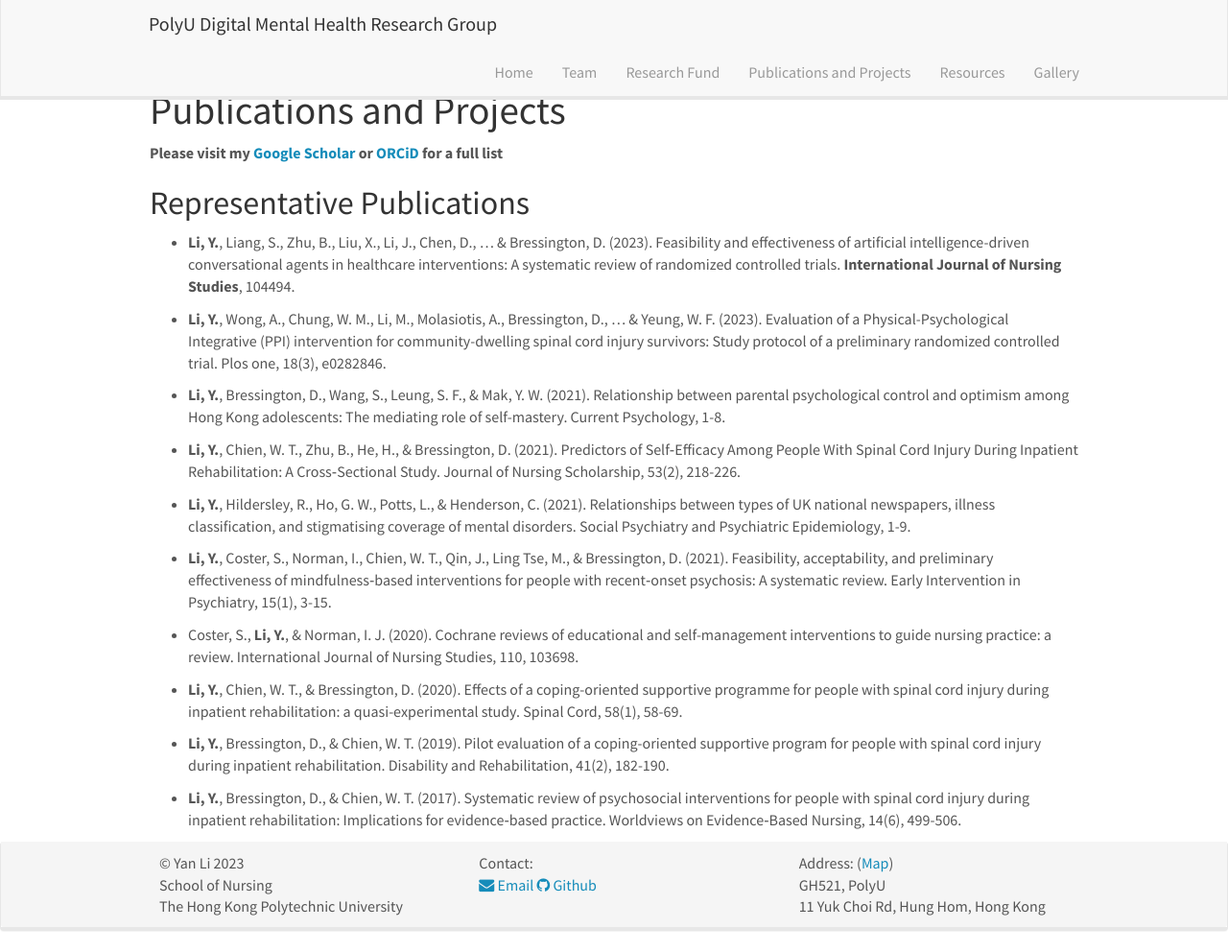
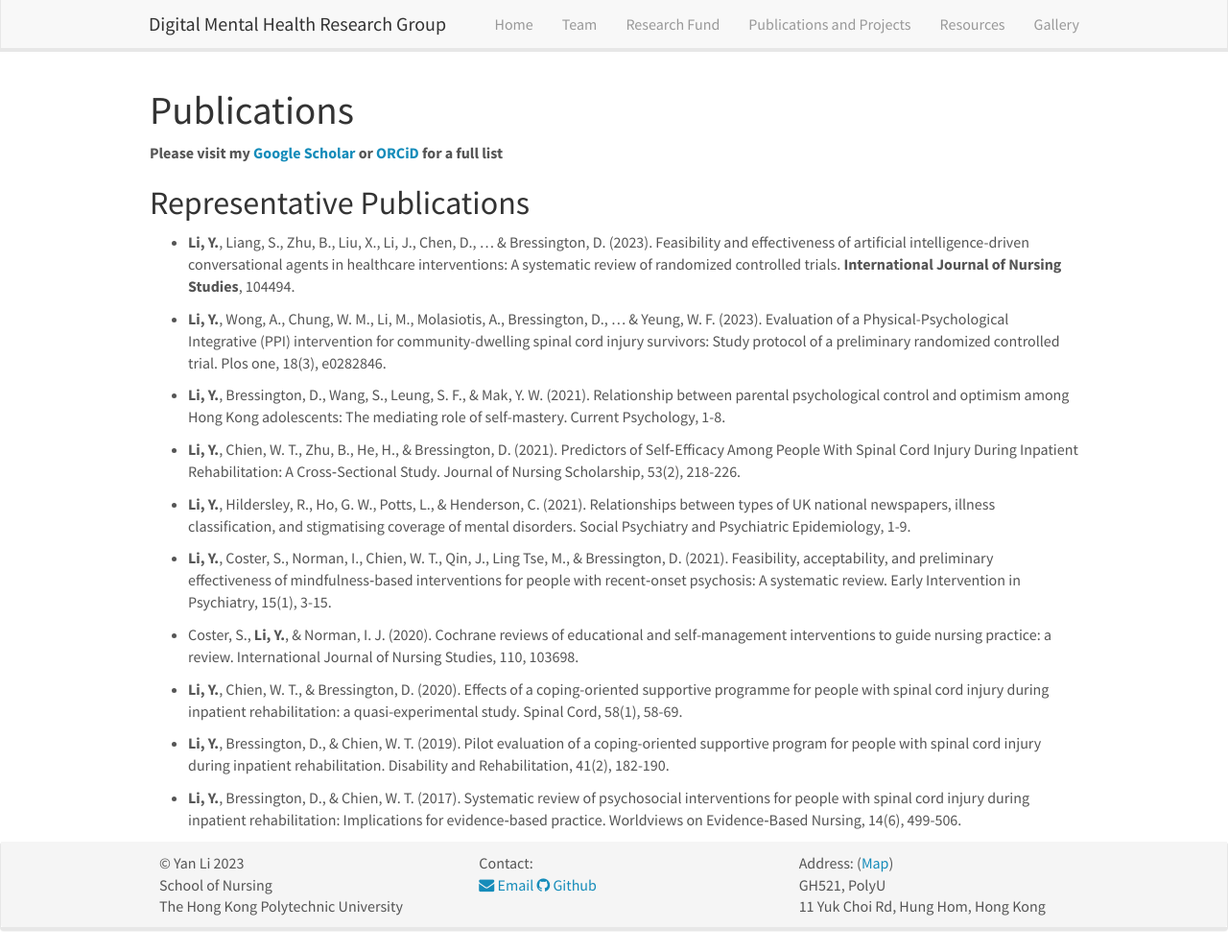
Before and after one commit to polyuly/polyuly.github.io, a Jekyll site: the page built from _pages/publications.md, in a window 1280 px wide and 992 px high. Shown: the whole window at 96% size. Built offline with Jekyll 4.4.1, drawn with Linux system fonts in a browser that asks for light colours; nearby versions of some CDN libraries.

Commit message:
projects

```diff
--- a/_includes/header.html
+++ b/_includes/header.html
@@ -9,7 +9,7 @@
 				<span class="icon-bar"></span>
 			</button>
 
-			<a class="navbar-brand" href="{{ site.url }}{{ site.baseurl }}/">PolyU Digital Mental Health Research Group</a>
+			<a class="navbar-brand" href="{{ site.url }}{{ site.baseurl }}/">Digital Mental Health Research Group</a>
 		</div>
 		<div class="collapse navbar-collapse" id="navbar-collapse-1">
 			<ul class="nav navbar-nav navbar-right">
--- a/_layouts/publications.html
+++ b/_layouts/publications.html
@@ -1,6 +1,6 @@
 ---
 layout: default
 ---
-<div id="publications and projects" class="col-sm-12">
+<div id="publications" class="col-sm-12">
   {{ content }}
 </div>
--- a/_pages/publications.md
+++ b/_pages/publications.md
@@ -6,7 +6,7 @@ sitemap: false
 permalink: /publications/
 ---
 
-# Publications and Projects
+# Publications
 **Please visit my [Google Scholar](https://scholar.google.com.hk/citations?user=U5JYohMAAAAJ) or [ORCiD](https://orcid.org/0000-0002-5311-9190) for a full list**
 
 ## Representative Publications
```
Also changed, not shown: README.md (+1 -1 lines), _pages/publications copy.md (+1 -1 lines).
